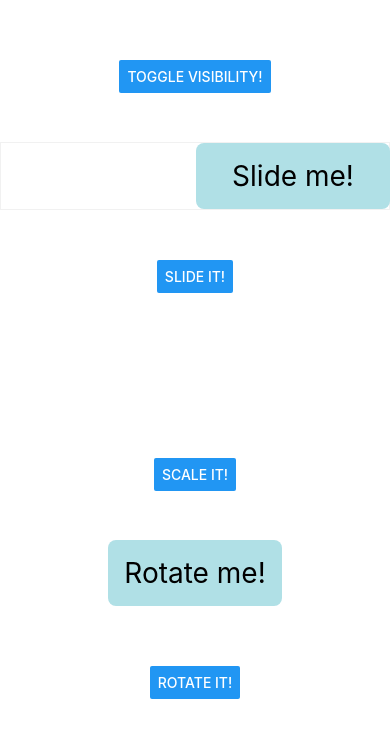
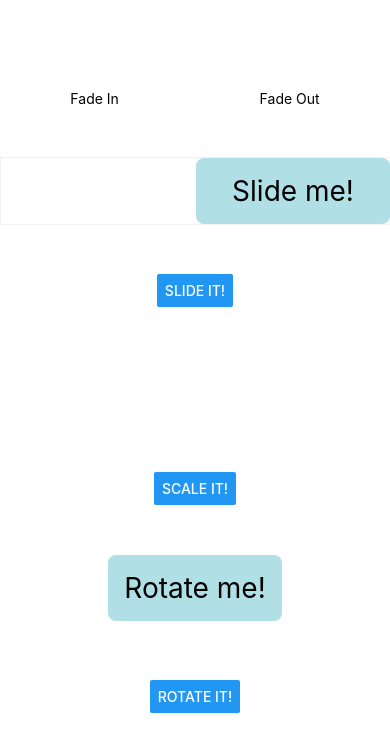
Before and after one commit to PetzInfo/ReactNativeAnimated, a React Native app: screen / in a window 390 px wide. Shown: the part 131-878 px from the top of the page. Built offline with nearby package versions, Linux system fonts and the light colour scheme.

Commit message:
adjusted fadeView with understanding

```diff
--- a/animations/FadeView.tsx
+++ b/animations/FadeView.tsx
@@ -1,29 +1,63 @@
-import React, { useEffect, useRef } from "react";
-import { StyleProp, ViewStyle, Animated } from "react-native";
+import React, { useEffect, useRef, useState } from "react";
+import { Text, Animated, View, TouchableOpacity, StyleSheet } from "react-native";
 
-interface FadeViewProps {
-    duration?: number;
-    style?: StyleProp<ViewStyle>;
-    children: React.ReactNode;
-    visibility: boolean;
+const FadeView = () => {
+    const valueToAnimate = useState(new Animated.Value(0))[0];
+
+    function fadeIn() {
+        Animated.timing(valueToAnimate, {
+            toValue: 1,
+            duration: 2000,
+            useNativeDriver: true,
+        }).start();
+    }
+    function fadeOut() {
+        Animated.timing(valueToAnimate, {
+            toValue: 0,
+            duration: 2000,
+            useNativeDriver: true,
+        }).start();
+    }
+
+	return (
+        <View style={styles.container}>
+            <Animated.View style={{
+                width: 50,
+                height: 50,
+                opacity: valueToAnimate,
+                borderRadius: 25,
+                backgroundColor: 'red',
+            }}/>
+            <View style= {styles.touchables}>
+                <TouchableOpacity onPress={fadeIn}>
+                    <Text>Fade In</Text>
+                </TouchableOpacity>
+                <TouchableOpacity onPress={fadeOut}>
+                    <Text>Fade Out</Text>
+                </TouchableOpacity>
+            </View>
+        </View>
+    );
 }
 
-const FadeView: React.FC<FadeViewProps> = ({ duration = 1000, style, children, visibility }) => {
-    const fadeAnim = useRef(new Animated.Value(visibility ? 1 : 0)).current;
 
-    useEffect(() => {
-        Animated.timing(fadeAnim, {
-            toValue: visibility ? 1 : 0,
-            duration: duration,
-            useNativeDriver: true,
-        }).start();
-    }, [visibility, fadeAnim, duration]);
 
-    return (
-        <Animated.View style={[style, { opacity: fadeAnim }]}>
-            {children}
-        </Animated.View>
-    );
-};
+
+const styles = StyleSheet.create({
+    container: {
+        marginTop: 100,
+        marginBottom: 50,
+        alignItems: 'center',
+        justifyContent: 'center',
+        width: '100%',
+    },
+    touchables: {
+        flexDirection: 'row',
+        justifyContent: 'space-around',
+        width: '100%',
+        marginTop: 20,
+    },
+});
+
 
 export default FadeView;
--- a/screens/HomeScreen.tsx
+++ b/screens/HomeScreen.tsx
@@ -24,12 +24,7 @@ const HomeScreen: React.FC = () => {
     return (
         <SafeAreaView style={styles.container}>
 
-            <FadeView style={styles.fadingContainer} visibility={visibility}>
-                <Text style={styles.fadingText}>Fade me!</Text>
-            </FadeView>
-            <View style={styles.buttonRow}>
-                <Button title="Toggle visibility!" onPress={() => setVisibility(prev => !prev)} />
-            </View>
+            <FadeView/>
             <View style={styles.containerForSlide} >
                 <SlideView style={styles.slidingContainer} slideSide={side}>
                     <Text style={styles.fadingText}>Slide me!</Text>
```
